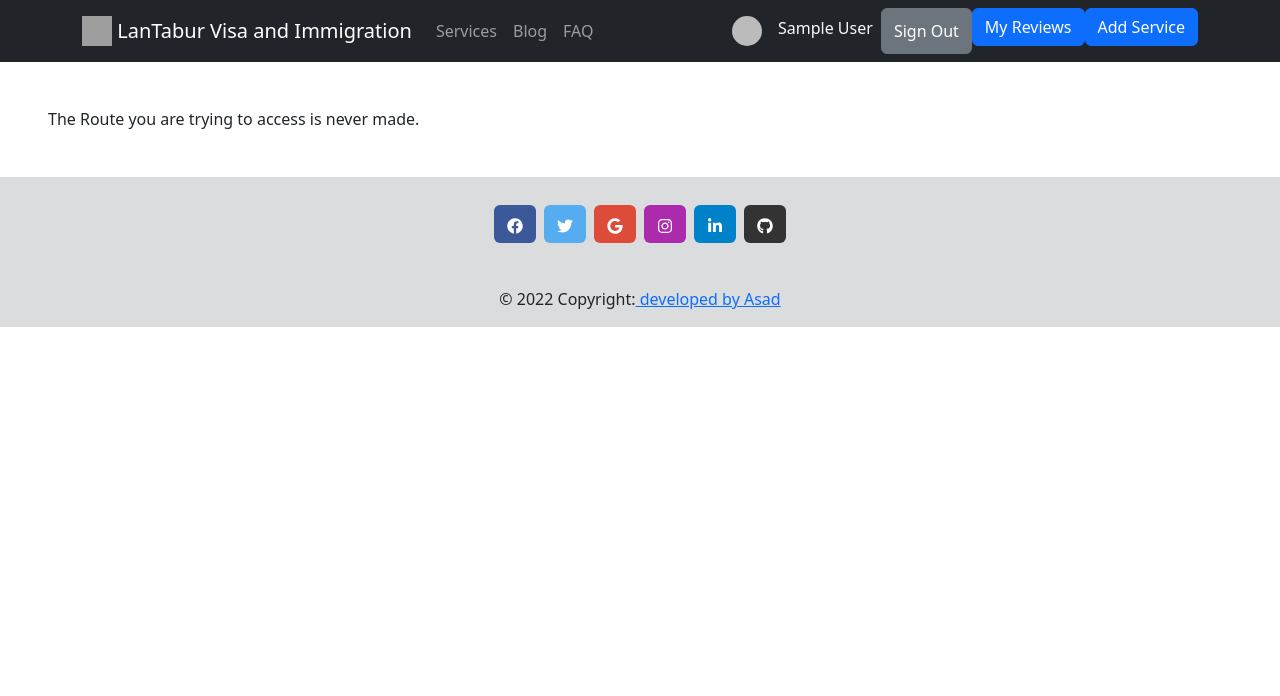
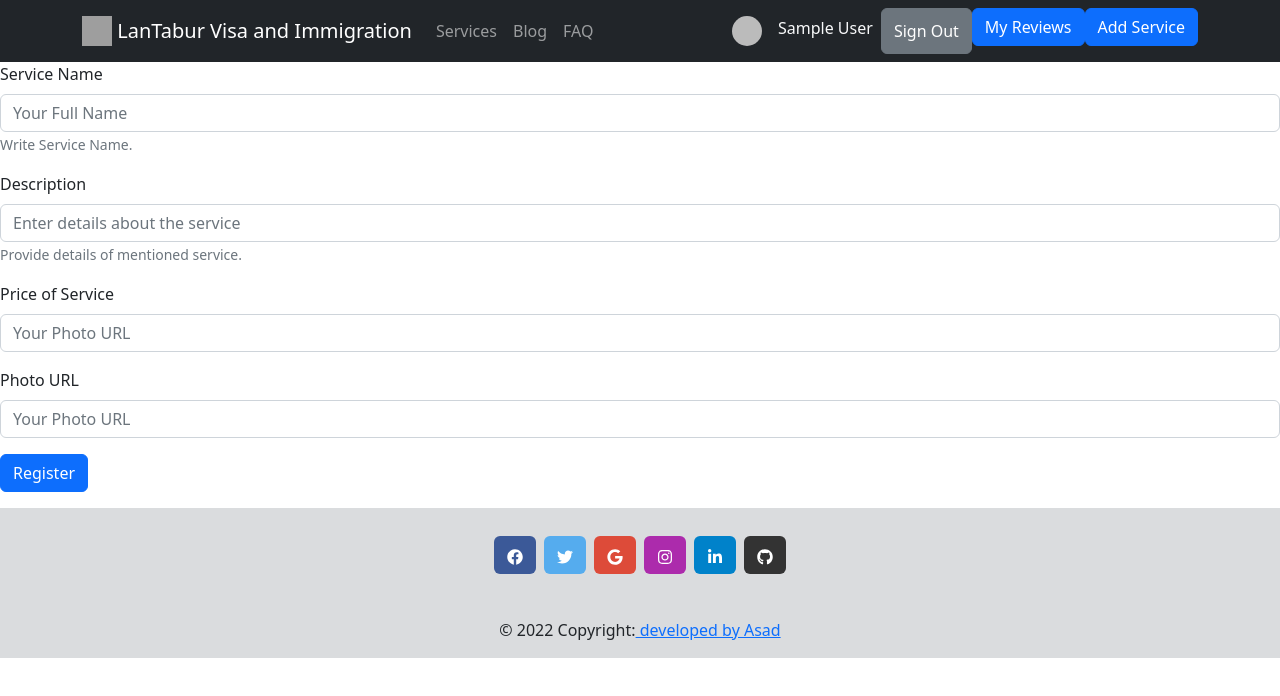
Before and after one commit to asadaman42/LanTabur-Visa-and-Immigration-client, a React (Create React App) app: page /addservice in a window 1280 px wide. Shown: the top 696 px of the page. Built offline with nearby package versions, Linux system fonts and the light colour scheme; no server answers; sample sign-in values are in the browser's storage; grey boxes are pictures that could not be loaded.

Commit message:
add service included

```diff
--- /dev/null
+++ b/src/Pages/AddService.js
@@ -0,0 +1,76 @@
+import React from 'react';
+import { Button, Form } from 'react-bootstrap';
+import { useForm } from 'react-hook-form';
+import { Link } from 'react-router-dom';
+
+const AddService = () => {
+
+    const { register, handleSubmit } = useForm();
+    const onSubmit = (data, e) => {
+
+        const {serviceName, description, price, imgURL} = data;
+
+        const newService = {
+            serviceName,
+            description,
+            price,
+            imgURL
+        }
+
+        fetch('https://11th-assignment-08-11-22-server-asadaman42.vercel.app/services', {
+            method: 'POST',
+            headers: {
+                'content-type': 'application/json',
+            },
+            body: JSON.stringify(newService)
+        })
+            .then(res => res.json())
+            .then(data => {
+                if (data.acknowledged) {
+                    alert('Service added successfully')
+                    e.target.reset();
+                }
+            })
+            .catch(err => console.error(err));
+
+    };
+
+
+    return (
+        <div>
+            <Form onSubmit={handleSubmit(onSubmit)}>
+                <Form.Group className="mb-3" controlId="name">
+                    <Form.Label>Service Name</Form.Label>
+                    <Form.Control autoComplete='username' type='text' placeholder='Your Full Name' {...register("serviceName", { required: true })} />
+                    <Form.Text className="text-muted">
+                        Write Service Name.
+                    </Form.Text>
+                </Form.Group>
+
+                <Form.Group className="mb-3" controlId="description">
+                    <Form.Label>Description</Form.Label>
+                    <Form.Control autoComplete='description' type="text" placeholder="Enter details about the service" {...register("description", { required: true })} />
+                    <Form.Text className="text-muted">
+                        Provide details of mentioned service.
+                    </Form.Text>
+                </Form.Group>
+
+                <Form.Group className="mb-3" controlId="price">
+                    <Form.Label>Price of Service</Form.Label>
+                    <Form.Control type="text" placeholder='Your Photo URL' {...register("price")} />
+                </Form.Group>
+
+                <Form.Group className="mb-3" controlId="photoURL">
+                    <Form.Label>Photo URL</Form.Label>
+                    <Form.Control type="text" placeholder='Your Photo URL' {...register("imgURL")} />
+                </Form.Group>
+
+                <Button variant="primary" type="submit" className="mb-3">
+                    Register
+                </Button>
+            </Form>
+        </div>
+    );
+};
+
+export default AddService;
--- a/src/Pages/Homepage.js
+++ b/src/Pages/Homepage.js
@@ -22,11 +22,6 @@ const Homepage = () => {
                             <Service
                                 key={service._id}
                                 service={service}
-                            // id = {service._id}
-                            // name={service.serviceName}
-                            // description={service.description}
-                            // price={service.price}
-                            // imgURL={service.imgURL}
                             ></Service>)
                     }
                 </Row>
```
Also changed, not shown: src/Routes/Routes.js (+7 -0 lines).
